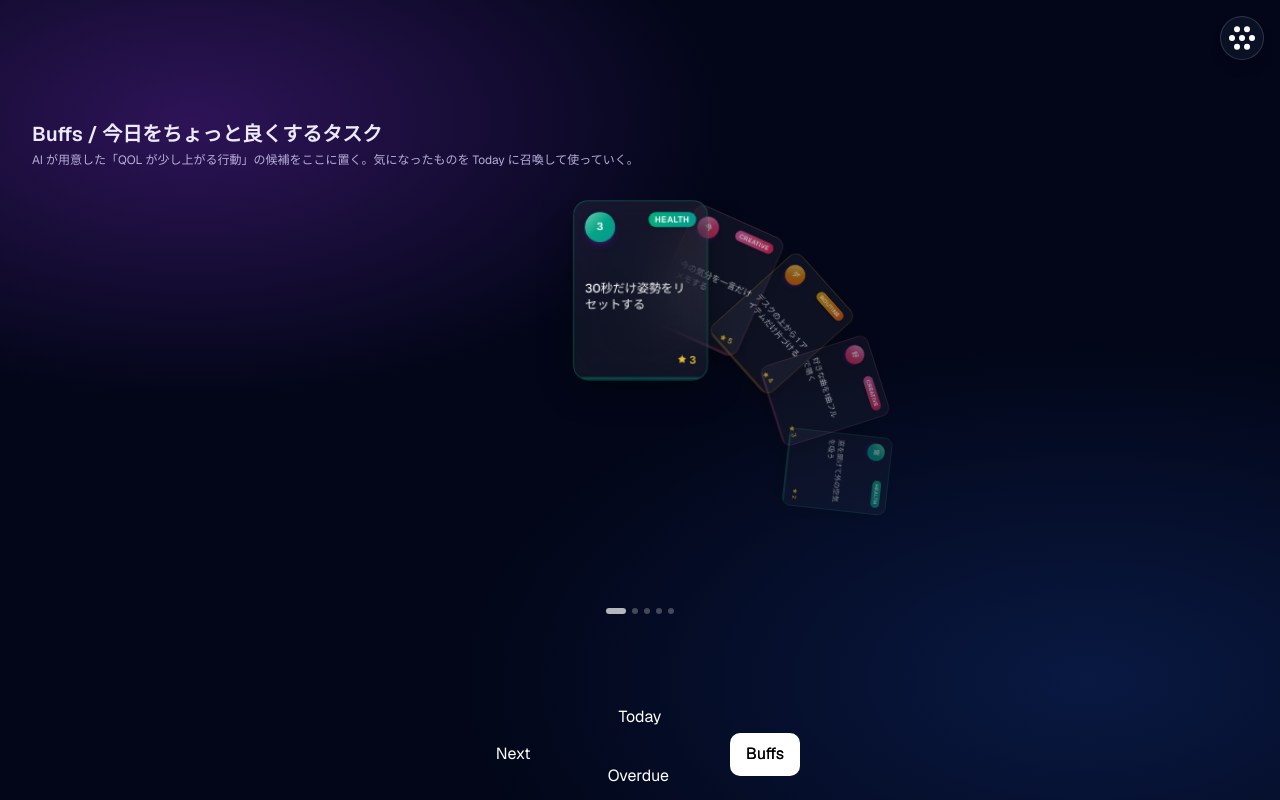
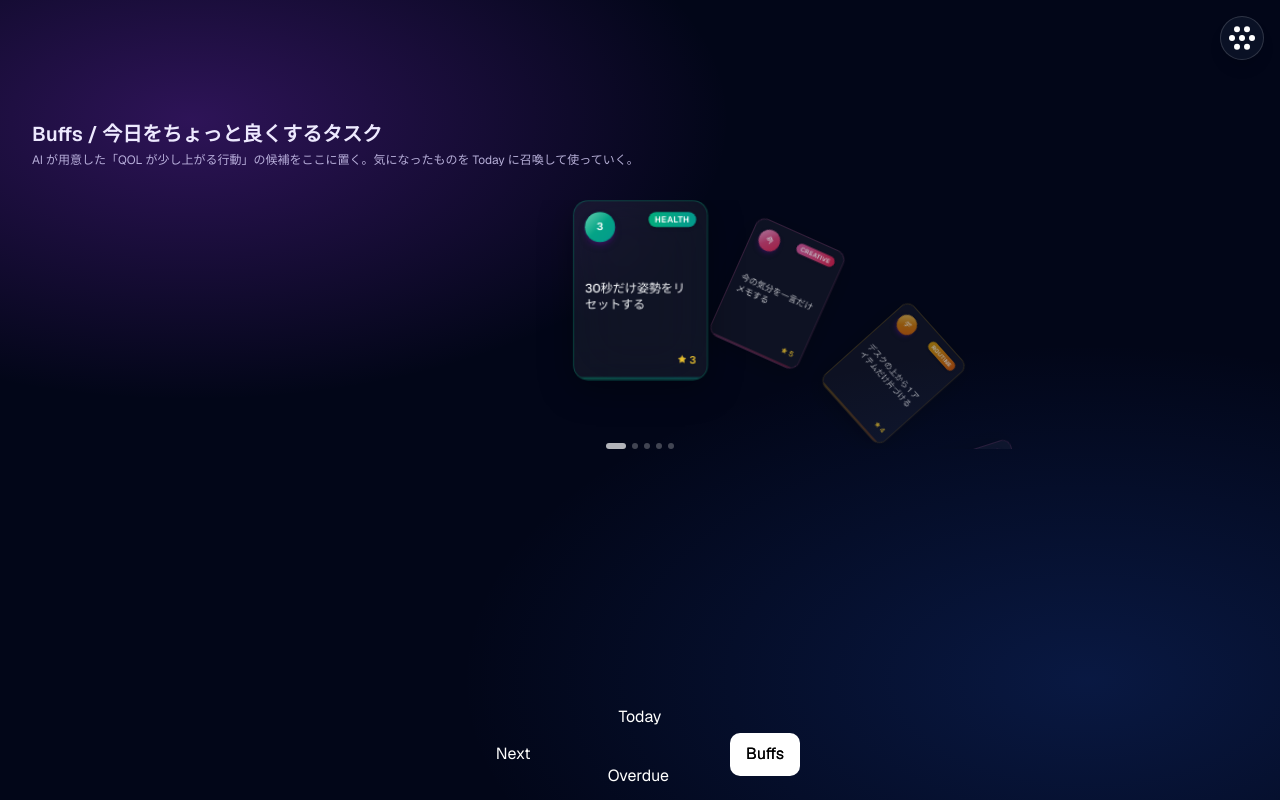
Before and after one commit to tuzuya/daily-app, a Next.js app: page /buffs in a window 1280 px wide. Built offline with nearby package versions, Linux system fonts and the light colour scheme.

Commit message:
タスクカード周りのUI調整

```diff
--- a/src/app/components/TaskCarousel.tsx
+++ b/src/app/components/TaskCarousel.tsx
@@ -6,7 +6,7 @@ import type { Task } from "@/types/task";
 import TaskCard from "./TaskCard";
 
 const CARD_SIZE = 125;
-const ARC_RADIUS = 250;
+const ARC_RADIUS = 400;
 const ANGLE_STEP = 0.42;
 const SCALE_CENTER = 1.08;
 const SCALE_SIDE = 0.82;
@@ -71,7 +71,7 @@ export default function TaskCarousel({ tasks, onSelect }: TaskCarouselProps) {
     >
       <motion.div
         className="relative flex items-start justify-center"
-        style={{ height: ARC_RADIUS * 1.1 + CARD_SIZE, touchAction: "none" }}
+        style={{ height: 100 * 1.1 + CARD_SIZE, touchAction: "none" }}
         drag="x"
         dragConstraints={{ left: 0, right: 0 }}
         dragElastic={0}
```
